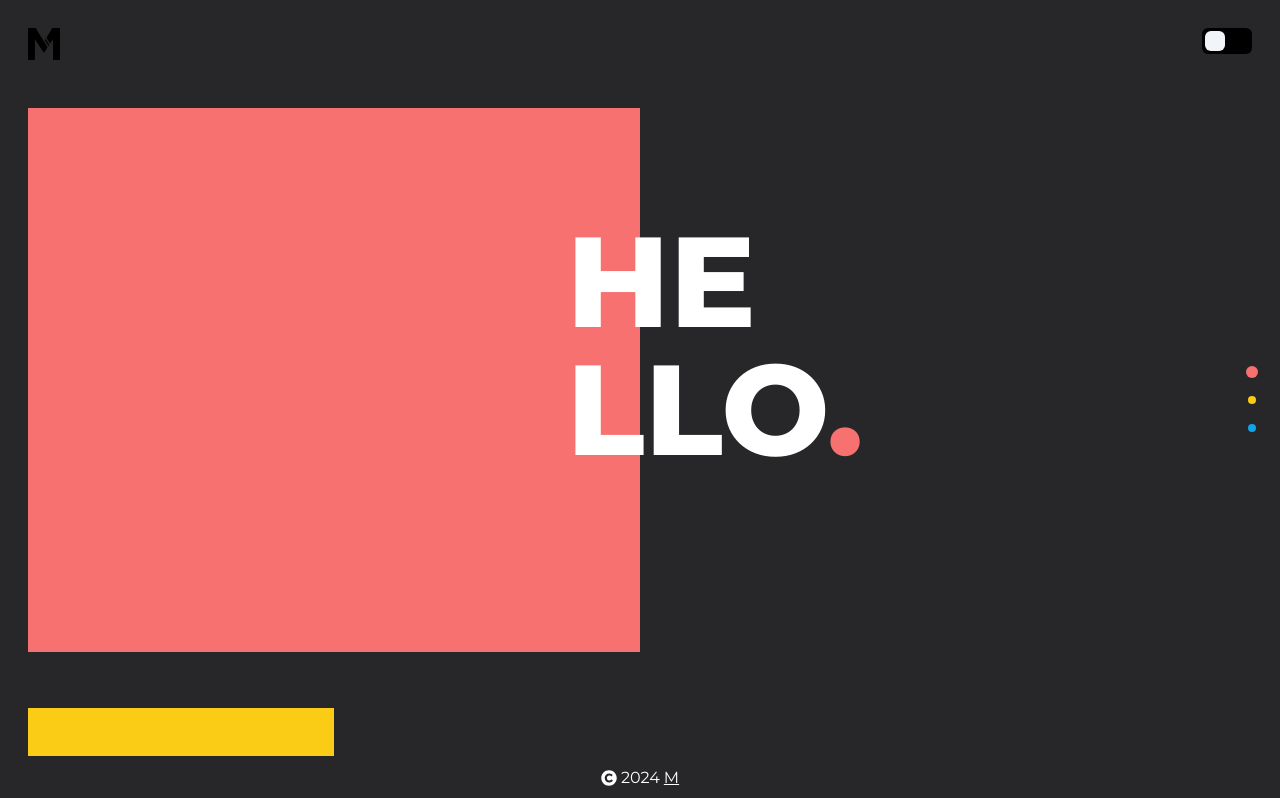
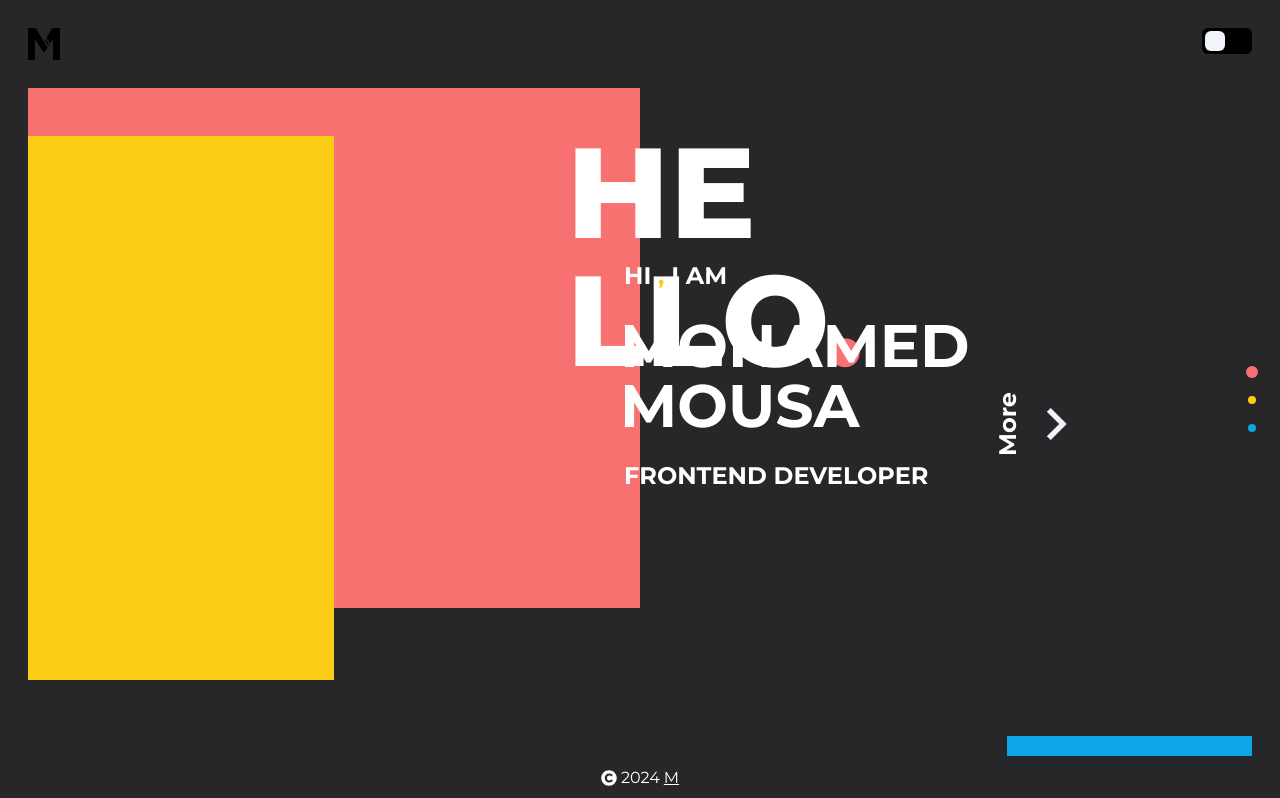
Before and after one commit to Mhmdhalim/Portfolio, a React (Create React App) app: page / in a window 1280 px wide. Shown: the top 798 px of the page. Built offline with nearby package versions, Linux system fonts and the light colour scheme.

Commit message:
small screen

```diff
--- a/src/App.css
+++ b/src/App.css
@@ -17,7 +17,7 @@
   .app ,body{
       display: flex;
       flex-direction: column;
-      height: 2750px;
+      height: 2650px;
   }
 }
 
@@ -27,7 +27,7 @@
       flex-direction: column;
       width: 400px;
       height: 2750px;
-      overflow-x: hidden;
+      grid-template-columns: 400px;
   }
 }
 
--- a/src/App.js
+++ b/src/App.js
@@ -22,11 +22,11 @@ const App = () => {
 
   return (
     <div
-      className={`app relative ${
+      className={`app p-7 relative ${
         !background ? "bg-white text-[#27272A]" : "bg-[#27272A] text-white"
       }`}
     >
-      <header>
+      <header className="absolute top-0">
         <Navbar toggleBackground={toggleBackground} bg={background} />
       </header>
       <div className="absolute right-5 top-32">
@@ -36,7 +36,9 @@ const App = () => {
       <Hello toggleBackground={background} />
       <About toggleBackground={background} />
       <Portfolio toggleBackground={background} />
-      <Footer toggleBackground={background} />
+      <footer className="absolute bottom-0">
+        <Footer toggleBackground={background} />
+      </footer>
     </div>
   );
 };
--- a/src/components/about/About.jsx
+++ b/src/components/about/About.jsx
@@ -15,7 +15,7 @@ const About = (props) => {
         setShow(!show)
     }
     return (
-        <div id="about" className="about p-7">
+        <div id="about" className="about py-7">
             <button onClick={showHiddenSection} className={`btn-div z-10 ${show ? "slide-left" : "slide-right"} btn hidden lg:block p-10  font-bold text-2xl absolute top-[38%]`}>
                 <div className={`${show ? "hidden" : ""} -rotate-90 flex flex-col items-center justify-center cursor-pointer`}>
                     <p>More</p>
--- a/src/components/footer/Footer.jsx
+++ b/src/components/footer/Footer.jsx
@@ -3,7 +3,7 @@ import './footer.css'
 import { FaCopyright } from "react-icons/fa";
 const Footer = (props) => {
     return (
-        <div className={`footer hidden sm:flex justify-center items-center ${props.toggleBackground ? "bg-[#27272A]" : "bg-white text-black" }`}>
+        <div className={`footer fixed flex justify-center items-center ${props.toggleBackground ? "bg-[#27272A]" : "bg-white text-black" }`}>
             <div className='flex justify-center items-center gap-1' ><FaCopyright /> 2024 <a href="https://github.com/Mhmdhalim" className='underline'>M</a></div>
         </div>
     )
--- a/src/components/hello/Hello.jsx
+++ b/src/components/hello/Hello.jsx
@@ -9,7 +9,7 @@ const Hello = () => {
     }, []); // Runs once on component mount
 
     return (
-        <div id="hello" className="hello p-7">
+        <div id="hello" className="hello ">
         <div className="box_hello relative">
             <p
             className={`uppercase text-9xl font-extrabold absolute left-[70%] md:left-[88%] top-[40%] sm:top-[20%] ${
--- a/src/components/navbar/Navbar.jsx
+++ b/src/components/navbar/Navbar.jsx
@@ -11,7 +11,7 @@ const Navbar = (props) => {
         props.toggleBackground()
     }
     return (
-        <nav className={`navbar z-40 flex justify-between p-7 fixed w-full ${props.bg ? "bg-[#27272A]" : "bg-white text-black" }`}>
+        <nav className={`navbar z-40 flex justify-between p-7 fixed w-[400px] sm:w-full ${props.bg ? "bg-[#27272A]" : "bg-white text-black" }`}>
             <div>
                 <img src={m} alt="M" className='w-8 z-20' />
             </div>
--- a/src/components/portfolio/Portfolio.jsx
+++ b/src/components/portfolio/Portfolio.jsx
@@ -19,7 +19,7 @@ const Portfolio = (props) => {
     const currentProject = data[currentIndex];
     return (
         <>
-        <div id="portfolio" className="portfolio p-7 hidden lg:grid">
+        <div id="portfolio" className="portfolio py-7 hidden lg:grid">
             <div className={`flex flex-col justify-center items-center  text-white ${!props.toggleBackground ? "bg-[#0ea5e9]" : ""}`}>
                 <div className="flex justify-center items-center relative image-container p-2">
                 <img
@@ -96,7 +96,7 @@ const Portfolio = (props) => {
             </div>
             </div>
             {/* in small screen */}
-            <div className="p-7 lg:hidden flex flex-col justify-center items-center ">
+            <div className="py-7 lg:hidden flex flex-col justify-center items-center ">
                 <h1 className="head_project uppercase text-3xl font-bold self-start ">projects<span className={`${props.toggleBackground ? "text-[#0ea5e9]" : "text-white"}`}>.</span></h1>
                 {
                     data.map((project, index) => (
@@ -144,9 +144,7 @@ const Portfolio = (props) => {
                         </div>
                     ))
                 }
-                <div className={`sm:hidden py-10 ${props.toggleBackground ? "bg-[#27272A]" : "bg-white text-black" }`}>
-                    <div className='flex justify-center items-center gap-1' ><FaCopyright /> 2024 <a href="https://github.com/Mhmdhalim" className='underline'>M</a></div>
-                </div>
+
             </div>
         </>
 
--- a/src/style/tailoutput.css
+++ b/src/style/tailoutput.css
@@ -613,6 +613,14 @@ video {
   top: 40%;
 }
 
+.top-0 {
+  top: 0px;
+}
+
+.bottom-0 {
+  bottom: 0px;
+}
+
 .z-10 {
   z-index: 10;
 }
@@ -711,6 +719,10 @@ video {
 
 .w-full {
   width: 100%;
+}
+
+.w-\[400px\] {
+  width: 400px;
 }
 
 .-translate-y-1\/2 {
@@ -885,6 +897,16 @@ video {
   padding-bottom: 2rem;
 }
 
+.py-3 {
+  padding-top: 0.75rem;
+  padding-bottom: 0.75rem;
+}
+
+.py-7 {
+  padding-top: 1.75rem;
+  padding-bottom: 1.75rem;
+}
+
 .pb-4 {
   padding-bottom: 1rem;
 }
@@ -1030,6 +1052,10 @@ video {
     width: 500px;
   }
 
+  .sm\:w-full {
+    width: 100%;
+  }
+
   .sm\:bg-\[\#27272A\] {
     --tw-bg-opacity: 1;
     background-color: rgb(39 39 42 / var(--tw-bg-opacity));
```
